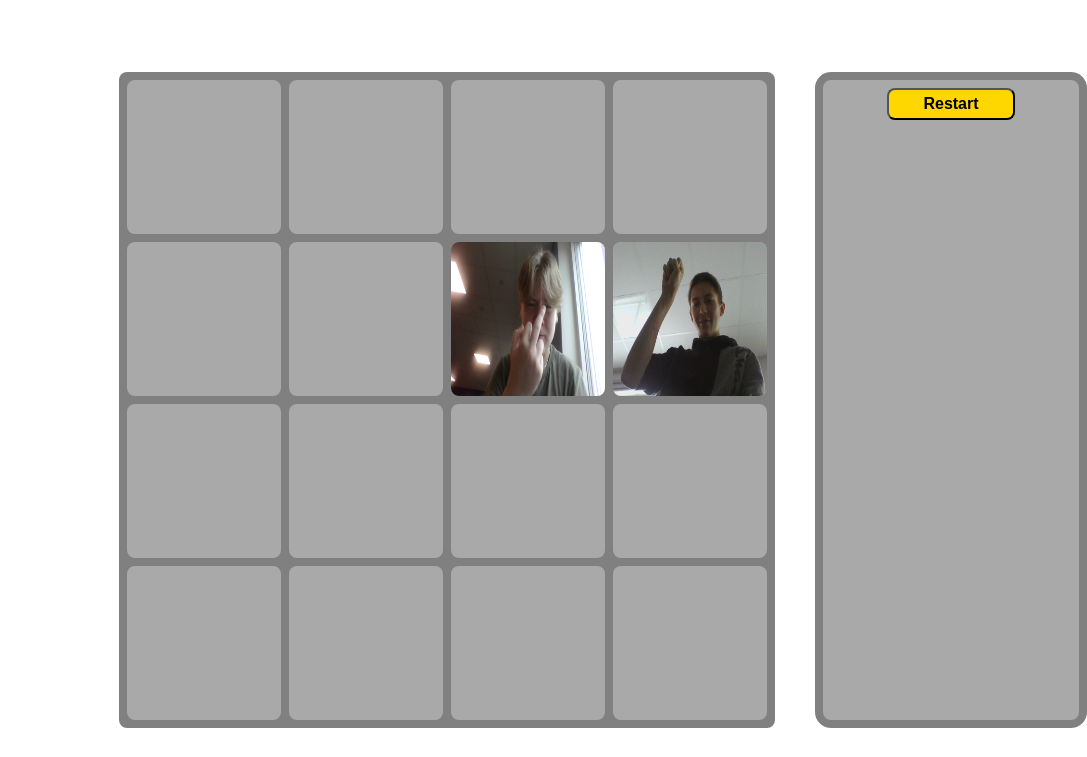
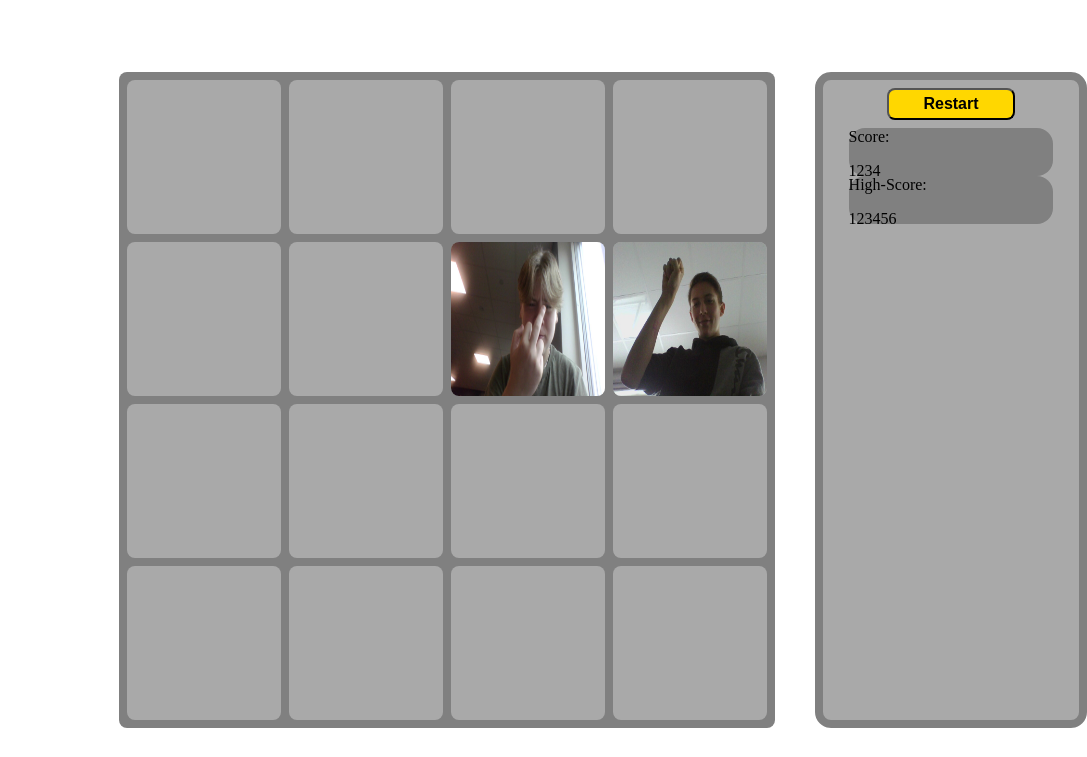
Before and after one commit to Nisseboy/2048-snopp, a website: page index.html in a window 1280 px wide. Shown: the top 757 px of the page, without its empty margins (193-1280 px from the left). Drawn offline with Linux system fonts and the light colour scheme.

Commit message:
Update index.html

```diff
--- a/index.html
+++ b/index.html
@@ -13,9 +13,13 @@
     <div class="foreground-grid"></div>
     <div class="sidepanel">
       <button class="restart-button" onclick="restart()">Restart</button>
-      <div class="scores">
-        <div class="score"></div>
-        <div class="high-score"></div>
+      <div class="score">
+        Score:
+        <p>1234</p>
+      </div>
+      <div class="score">
+        High-Score:
+        <p>123456</p>
       </div>
     </div>
     <div class="face-wall"></div>
```
